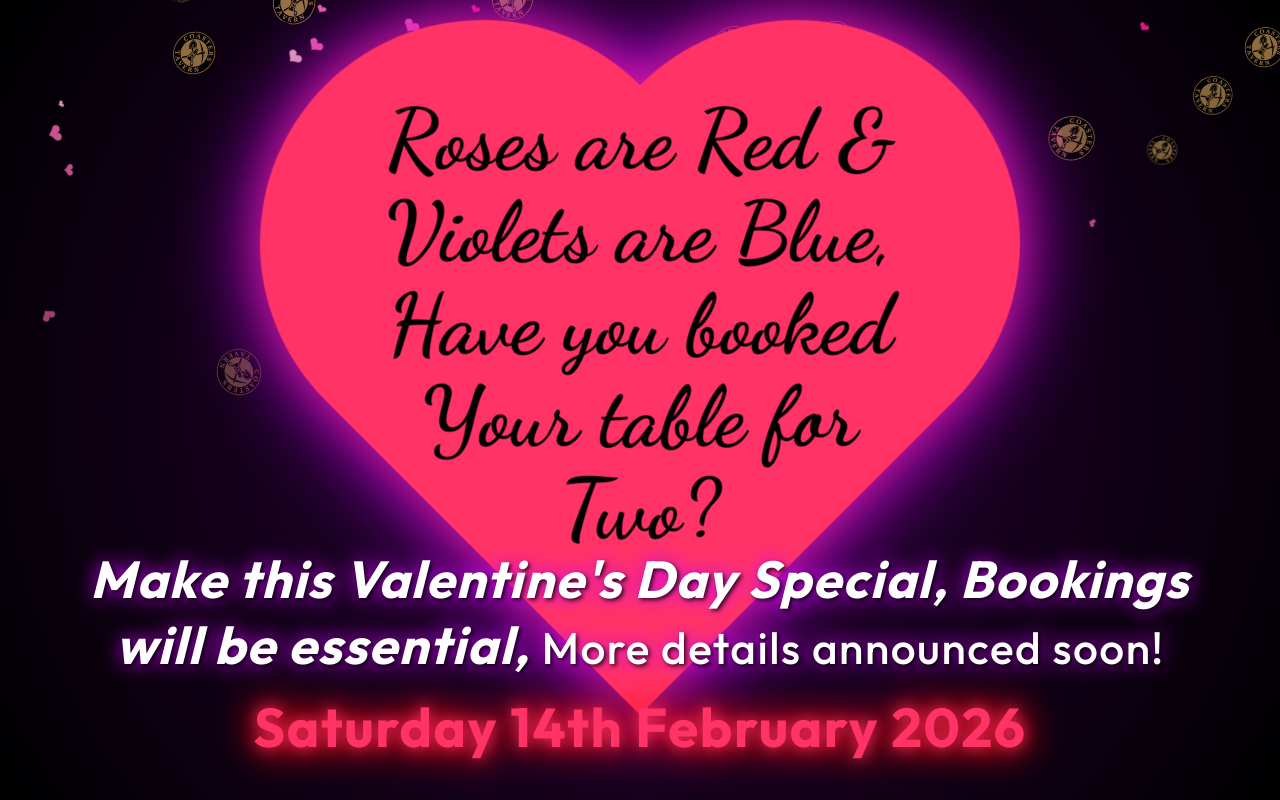
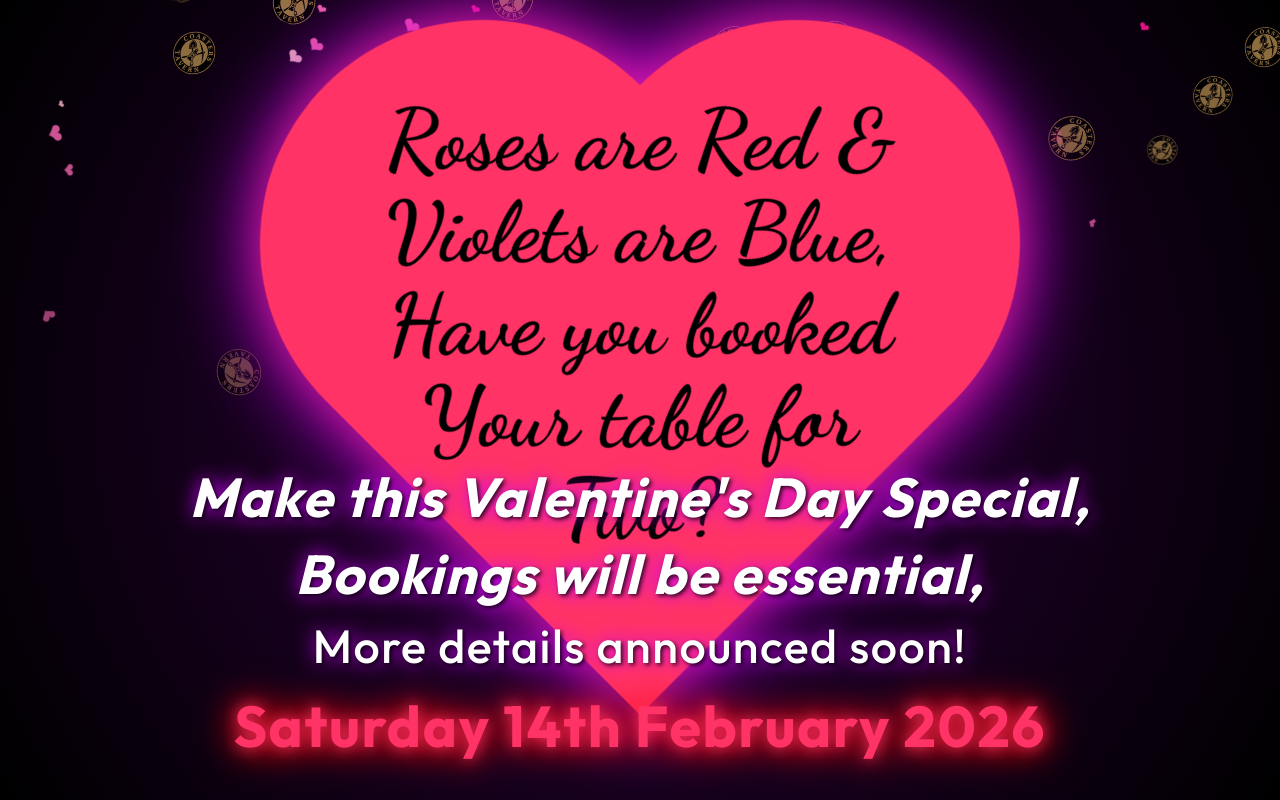
Before and after one commit to mrmegatronix/_valentines26, a plain HTML site: page index.html in a window 1280 px wide. Shown: the top 800 px of the page. Drawn offline with Linux system fonts and the light colour scheme.

Commit message:
uploading

```diff
--- a/index.html
+++ b/index.html
@@ -31,7 +31,9 @@
     </main>
 
     <div class="bottom-message">
-        <p>Make this Valentine's Day Special, Bookings will be essential, <span class="plain">More details announced soon!</span></p>
+        <p>Make this Valentine's Day Special,</p>
+        <p>Bookings will be essential,</p>
+        <p class="plain">More details announced soon!</p>
         <p class="date">Saturday 14th February 2026</p>
     </div>
 
--- a/style.css
+++ b/style.css
@@ -181,7 +181,7 @@ body {
     bottom: 4vh;
     width: 100%;
     text-align: center;
-    font-size: 6.5vh;
+    font-size: 6.85vh;
     font-weight: 800;
     font-style: italic;
     z-index: 20;
```
